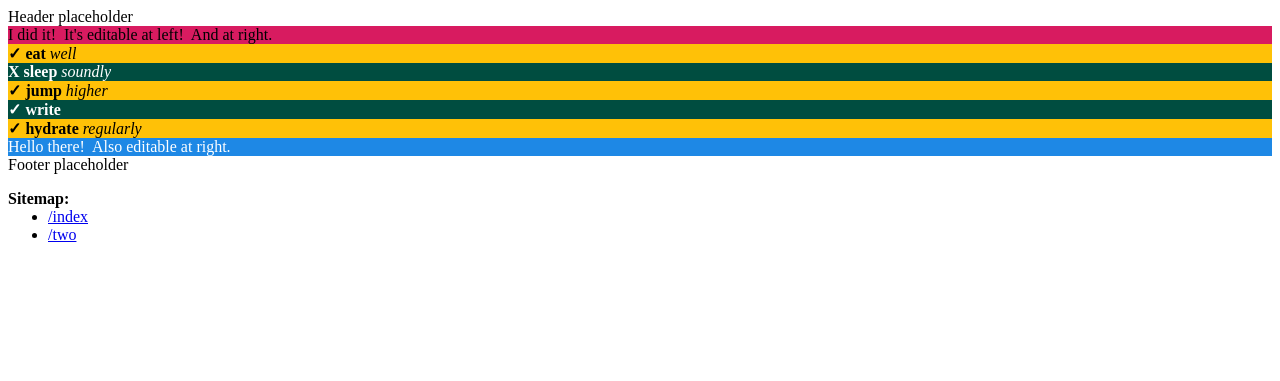
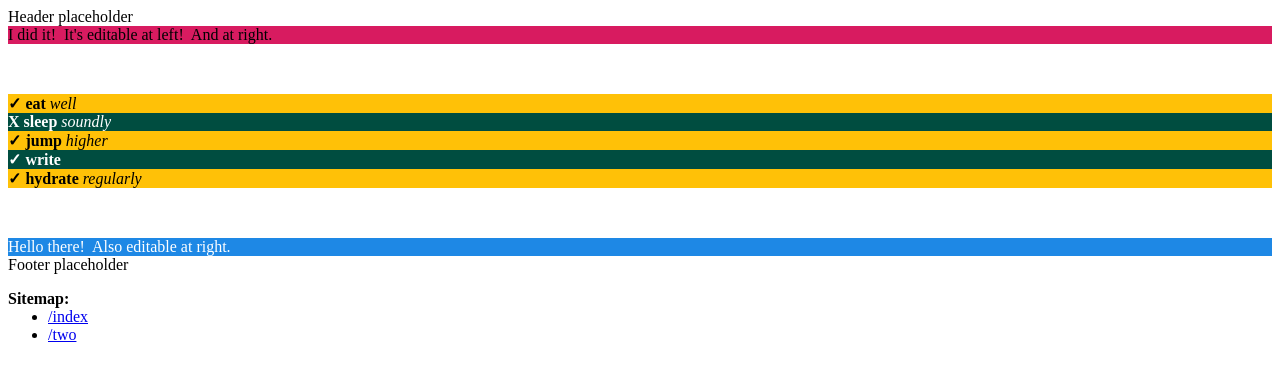
Before and after one commit to stackbit-projects/majestic-artichoke-a867b, a Jekyll site: the page built from pages/advanced/index.md, in a window 1280 px wide. Shown: the top 381 px of the page. Built offline with Jekyll 4.4.1, drawn with Linux system fonts in a browser that asks for light colours.

Commit message:
section_task_list.html: changed

```diff
--- a/_includes/section_task_list.html
+++ b/_includes/section_task_list.html
@@ -1,13 +1,12 @@
 {% comment %}Short-circuit if data passed to this partial as "section" isn't actually task-listing-like{% endcomment %}
 {% assign task_list_section = include.section %}
 {% if task_list_section and task_list_section.accomplishments and task_list_section.accomplishments.size > 0 %}
+    <div><p>&nbsp;</p></div>
   <div class="task-list" data-sb-field-path=".accomplishments">
     {% for task in task_list_section.accomplishments %}
       {% capture alternatingClassName %}{% cycle 'task-odd', 'task-even' %}{% endcapture %}
-      {% capture stackbitWhichTask %}{{ forloop.index | minus: 1 }}{% endcapture %}
-      <div data-sb-field-path=".[{{ stackbitWhichTask }}]">
-        {% include item_task.html taskDetail=task alternatingClassName=alternatingClassName %}
-      </div>
+      {% include item_task.html taskDetail=task alternatingClassName=alternatingClassName %}
     {% endfor %}
   </div>
+    <div><p>&nbsp;</p></div>
 {% endif %}
```
